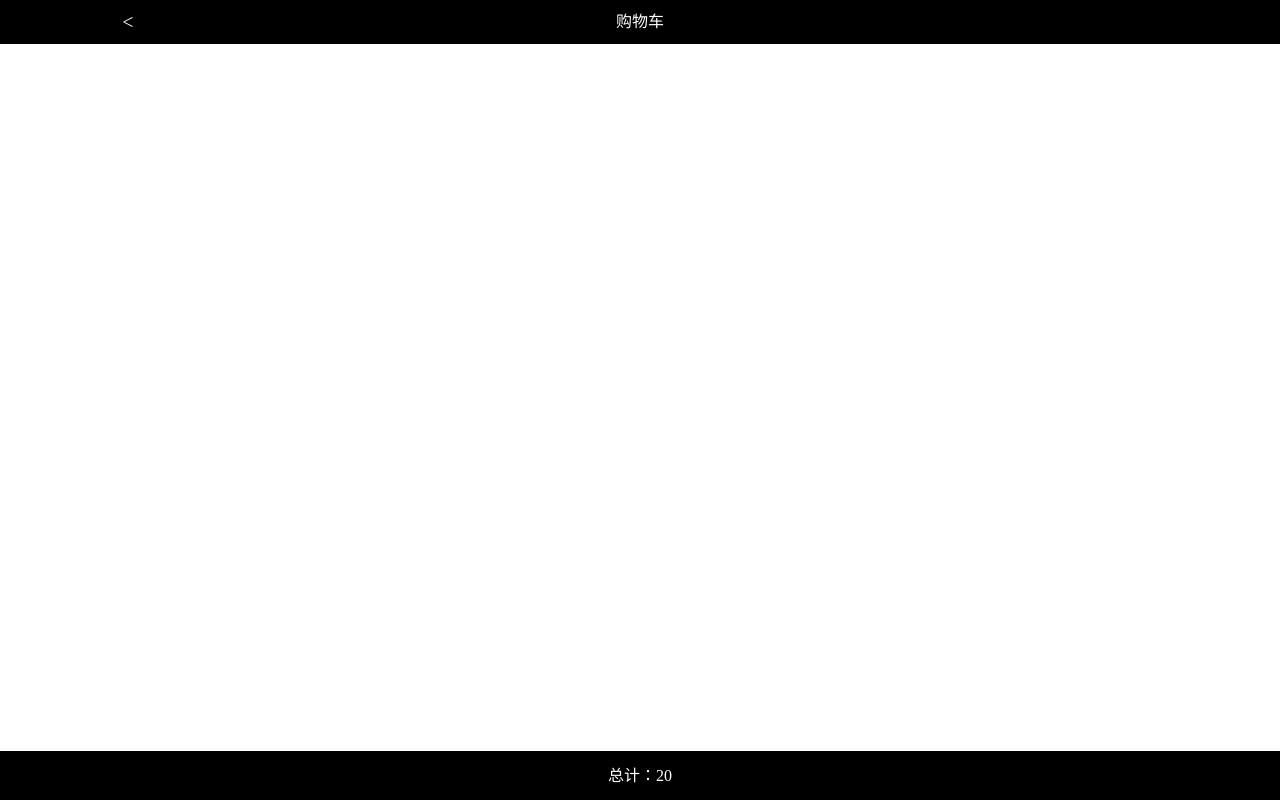
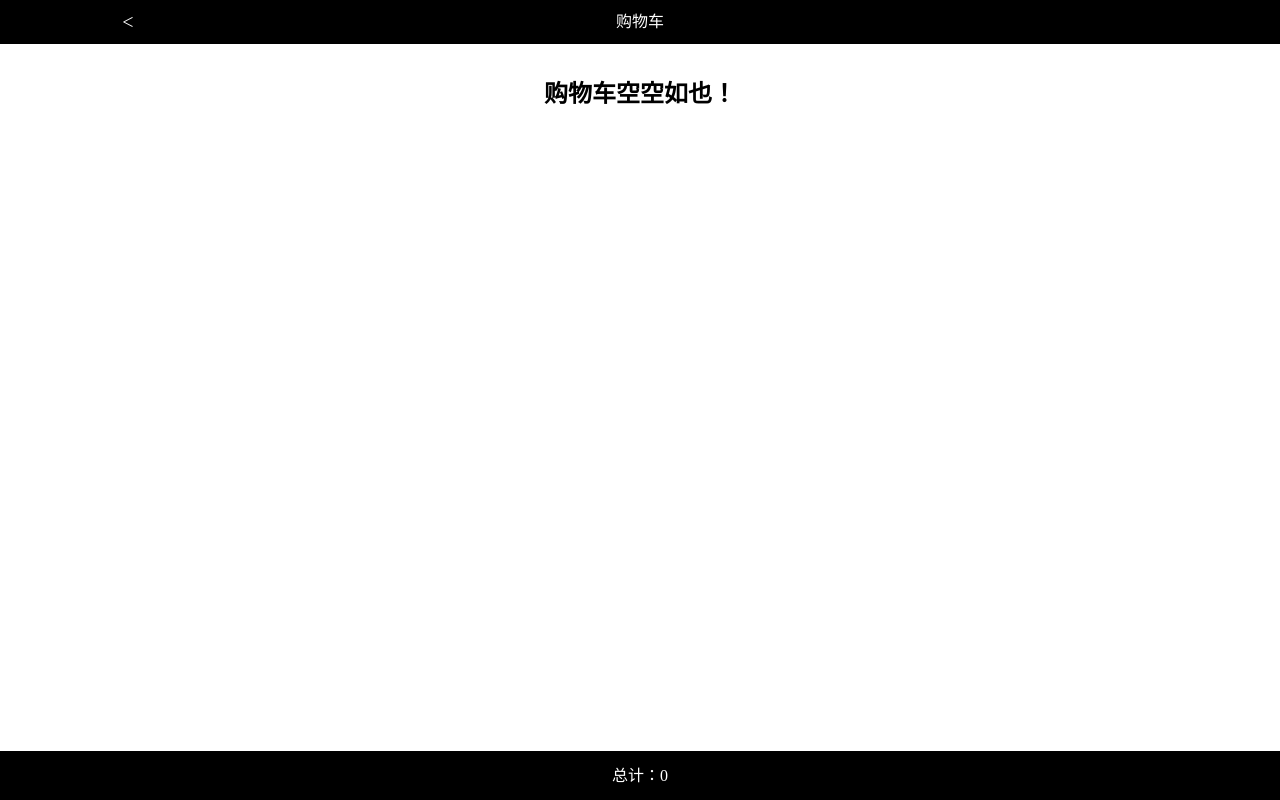
Before and after one commit to Jasouls/Film-Plus, a Vue app: page /shopcar in a window 1280 px wide. Built offline with nearby package versions, Linux system fonts and the light colour scheme; what mint-ui would draw is missing.

Commit message:
nine submit

```diff
--- a/src/store/store.js
+++ b/src/store/store.js
@@ -62,6 +62,10 @@ export default new Vuex.Store({
     //添加购物车信息
     addShop(state,data){
       state.shopcar.push(JSON.parse(JSON.stringify(data)))
+    },
+    //移除购物车信息
+    removeShop(state){
+      state.shopcar = []
     }
   }
 })
--- a/src/views/shopcar/Shopcar.vue
+++ b/src/views/shopcar/Shopcar.vue
@@ -8,7 +8,7 @@
                 <div>购物车</div>
             </template>
         </Topbar>
-        <ul class="list">
+        <ul class="list" v-if="datalist.length != 0">
             <li v-for="data in datalist" :key="data.filmId" class="item">
                 <img :src="data.poster" alt="">
                 <div class="main">
@@ -22,6 +22,7 @@
                 </div>
             </li>
         </ul>
+        <p class="zero" v-else>购物车空空如也！</p>
         <bottombar @click.native="toPay">
             <div>总计：{{addNum}}</div>
         </bottombar>
@@ -36,7 +37,7 @@ export default {
         return {
             datalist:[],
             start:1,
-            price:20,
+            price:0,
             current:1
         }
     },
@@ -57,10 +58,22 @@ export default {
             this.current++
         },
         oddOne(){
-            if(this.current < 1){
-                this.current = 0
+            if(this.current === 1){
+                MessageBox({
+                    title: '提示',
+                    message: '确认删除该订单？',
+                    showCancelButton: true
+                }).then(res => {
+                    this.isDelete(res)
+                })
             }else{
                 this.current--
+            }
+        },
+        isDelete(data){
+            if(data === 'confirm'){
+                this.datalist = []
+                this.$store.commit("removeShop")
             }
         },
         toPay(){
@@ -74,6 +87,9 @@ export default {
     mounted () {
         this.$store.commit('changeTab',false)
         this.datalist = this.$store.state.shopcar
+        if(this.datalist.length > 0){
+            this.price = 20
+        }
     },
     beforeDestroy () {
         this.$store.commit('changeTab',true)
@@ -85,13 +101,21 @@ export default {
     font-size: 20px;
 }
 .shop{
+    .zero{
+       margin-top: 44px;
+       text-align: center;
+       line-height: 100px;
+       font-size: 24px;
+       font-weight: bold;
+    }
     .list{
         margin-top: 44px;
         box-sizing: border-box;
-        padding: 20px;
         .item{
             display: flex;
-            margin: 20px 0;
+            box-sizing: border-box;
+            padding: 20px 10px;
+            border: 1px solid lightgray;
             justify-content: space-between;
             img{
                 height: 100px;
```
